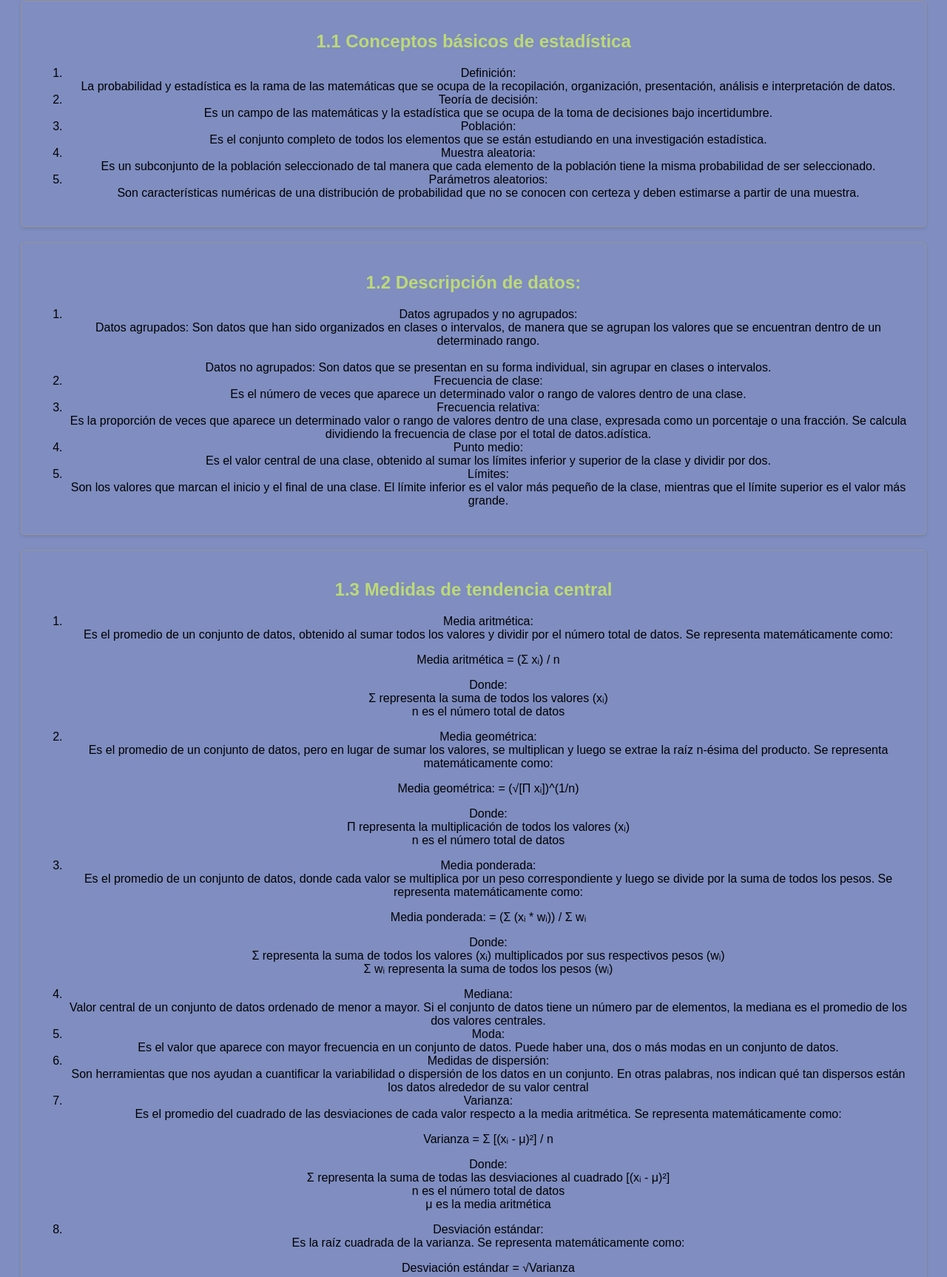
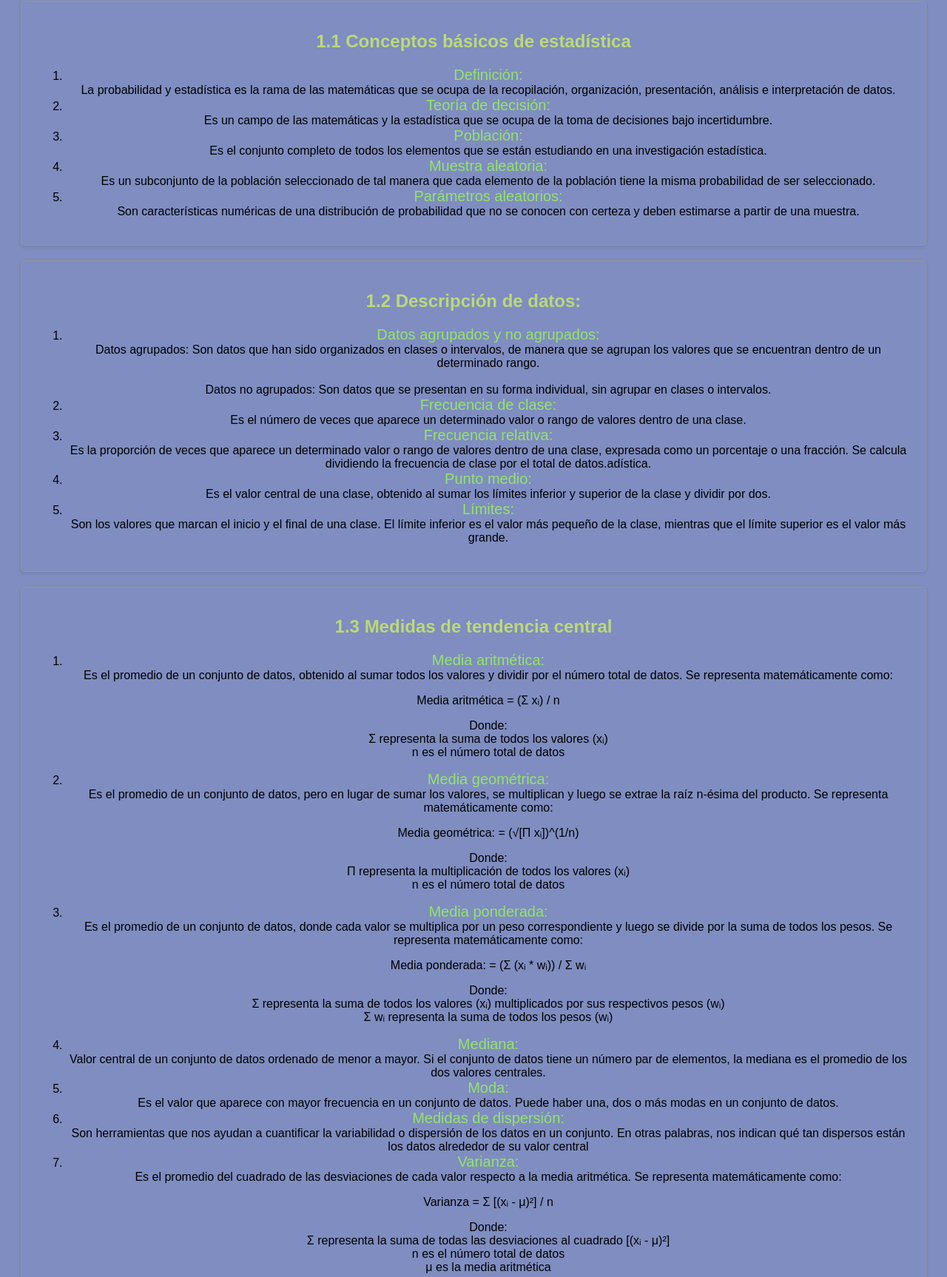
Before and after one commit to imacc19/TemarioPE, a plain HTML site: page index.html in a window 1280 px wide. Shown: the part 79-1805 px from the top of the page at 74% size. Drawn offline with Linux system fonts and the light colour scheme.

Commit message:
Se modifico el diseño

```diff
--- a/index.html
+++ b/index.html
@@ -34,43 +34,44 @@
 
     <section> <h2>1.1 Conceptos básicos de estadística</h2>
         <ol>
-            <li><n>Definición:</n><br>
+            <li><n style="font-size: 20px; color: #94e468;">Definición:</n><br>
                 La probabilidad y estadística es la rama de las matemáticas que se ocupa de la recopilación, organización, presentación, análisis e interpretación de datos.</li>
-            <li><n>Teoría de decisión:</n><br>
+            <li><n style="font-size: 20px; color: #94e468;">Teoría de decisión:</n><br>
                 Es un campo de las matemáticas y la estadística que se ocupa de la toma de decisiones bajo incertidumbre.
-            <li><n>Población:</n><br>
+            <li><n style="font-size: 20px; color: #94e468;">Población:</n><br>
                 Es el conjunto completo de todos los elementos que se están estudiando en una investigación estadística.
-            <li><n>Muestra aleatoria:</n><br>
+            <li><n style="font-size: 20px; color: #94e468;">Muestra aleatoria:</n><br>
                     Es un subconjunto de la población seleccionado de tal manera que cada elemento de la población tiene la misma probabilidad de ser seleccionado.
-            <li><n>Parámetros aleatorios:</n><br>
+            <li><n style="font-size: 20px; color: #94e468;">Parámetros aleatorios:</n><br>
                 Son características numéricas de una distribución de probabilidad que no se conocen con certeza y deben estimarse a partir de una muestra.
                 </ol>
     </section>
 
     <section> <h2>1.2 Descripción de datos:</h2>
         <ol>
-            <li><n>Datos agrupados y no agrupados:</n><br>
+            <li><n style="font-size: 20px; color: #94e468;">Datos agrupados y no agrupados:</n><br>
+
             <n>Datos agrupados: </n> Son datos que han sido organizados en clases o intervalos, de manera que se agrupan los valores que se encuentran dentro de un determinado rango.<br>
             <br><n>Datos no agrupados: </n> Son datos que se presentan en su forma individual, sin agrupar en clases o intervalos.
             </li>
 
-            <li><n>Frecuencia de clase:</n><br>
+            <li><n style="font-size: 20px; color: #94e468;">Frecuencia de clase:</n><br>
                 Es el número de veces que aparece un determinado valor o rango de valores dentro de una clase.
 
-            <li><n>Frecuencia relativa:</n><br>
+            <li><n style="font-size: 20px; color: #94e468;">Frecuencia relativa:</n><br>
                 Es la proporción de veces que aparece un determinado valor o rango de valores dentro de una clase, expresada como un porcentaje o una fracción. Se calcula dividiendo la frecuencia de clase por el total de datos.adística.
 
-            <li><n>Punto medio:</n><br>
+            <li><n style="font-size: 20px; color: #94e468;">Punto medio:</n><br>
                 Es el valor central de una clase, obtenido al sumar los límites inferior y superior de la clase y dividir por dos.
 
-            <li><n>Límites:</n><br>
+            <li><n style="font-size: 20px; color: #94e468;">Límites:</n><br>
                 Son los valores que marcan el inicio y el final de una clase. El límite inferior es el valor más pequeño de la clase, mientras que el límite superior es el valor más grande.
                 </ol>
     </section>
 
     <section> <h2>1.3 Medidas de tendencia central</h2>
         <ol>
-            <li><n>Media aritmética:</n><br>
+            <li><n style="font-size: 20px; color: #94e468;">Media aritmética:</n><br>
                 Es el promedio de un conjunto de datos, obtenido al sumar todos los valores y dividir por el número total de datos. Se representa matemáticamente como:
 
                 <p>Media aritmética = (Σ xᵢ) / n</p>
@@ -79,7 +80,7 @@
                     Σ representa la suma de todos los valores (xᵢ) <br>
                     n es el número total de datos</p>
 
-            <li><n>Media geométrica:</n><br>
+            <li><n style="font-size: 20px; color: #94e468;">Media geométrica:</n><br>
                 Es el promedio de un conjunto de datos, pero en lugar de sumar los valores, se multiplican y luego se extrae la raíz n-ésima del producto. Se representa matemáticamente como:
 
                 <p>Media geométrica: = (√[Π xᵢ])^(1/n)</p>
@@ -88,7 +89,7 @@
                     Π representa la multiplicación de todos los valores (xᵢ) <br>
                     n es el número total de datos</p>
 
-            <li><n>Media ponderada:</n><br>
+            <li><n style="font-size: 20px; color: #94e468;">Media ponderada:</n><br>
                 Es el promedio de un conjunto de datos, donde cada valor se multiplica por un peso correspondiente y luego se divide por la suma de todos los pesos. Se representa matemáticamente como:
 
                 <p>Media ponderada: = (Σ (xᵢ * wᵢ)) / Σ wᵢ</p>
@@ -97,17 +98,17 @@
                     Σ representa la suma de todos los valores (xᵢ) multiplicados por sus respectivos pesos (wᵢ) <br>
                     Σ wᵢ representa la suma de todos los pesos (wᵢ)</p>
 
-            <li><n>Mediana:</n><br>
+            <li><n style="font-size: 20px; color: #94e468;">Mediana:</n><br>
                 Valor central de un conjunto de datos ordenado de menor a mayor. Si el conjunto de datos tiene un número par de elementos, la mediana es el promedio de los dos valores centrales.
 
-            <li><n>Moda:</n><br>
+            <li><n style="font-size: 20px; color: #94e468;">Moda:</n><br>
                 Es el valor que aparece con mayor frecuencia en un conjunto de datos. Puede haber una, dos o más modas en un conjunto de datos.
 
-                <li><n>Medidas de dispersión:</n><br>
+                <li><n style="font-size: 20px; color: #94e468;">Medidas de dispersión:</n><br>
                     Son herramientas que nos ayudan a cuantificar la variabilidad o dispersión de los datos en un conjunto. En otras palabras, nos indican qué tan dispersos están los datos alrededor de su valor central
 
 
-                    <li><n>Varianza:</n><br>
+                    <li><n style="font-size: 20px; color: #94e468;">Varianza:</n><br>
                         Es el promedio del cuadrado de las desviaciones de cada valor respecto a la media aritmética. Se representa matemáticamente como:
 
                         <p>Varianza = Σ [(xᵢ - μ)²] / n</p>
@@ -117,20 +118,20 @@
                             n es el número total de datos <br>
                             μ es la media aritmética</p>
 
-                            <li><n>Desviación estándar:</n><br>
+                            <li><n style="font-size: 20px; color: #94e468;">Desviación estándar:</n><br>
                                 Es la raíz cuadrada de la varianza. Se representa matemáticamente como:
 
                                 <p>Desviación estándar = √Varianza</p>
 
-                                <li><n>Desviación media:</n><br>
+                                <li><n style="font-size: 20px; color: #94e468;">Desviación media:</n><br>
                                     Es el promedio de las desviaciones absolutas de cada valor respecto a la media aritmética. Se representa matemáticamente como:
 
                                     <p> Desviación media = Σ |xᵢ - μ| / n</p>
 
-                                    <li><n>Desviación mediana:</n><br>
+                                    <li><n style="font-size: 20px; color: #94e468;">Desviación mediana:</n><br>
                                         Es la mediana de las desviaciones absolutas de cada valor respecto a la mediana.
 
-                                <li><n>Rango:</n><br>
+                                <li><n style="font-size: 20px; color: #94e468;">Rango:</n><br>
                                     Es la diferencia entre el valor máximo y el valor mínimo de un conjunto de datos.
                 </ol>
     </section>
```
